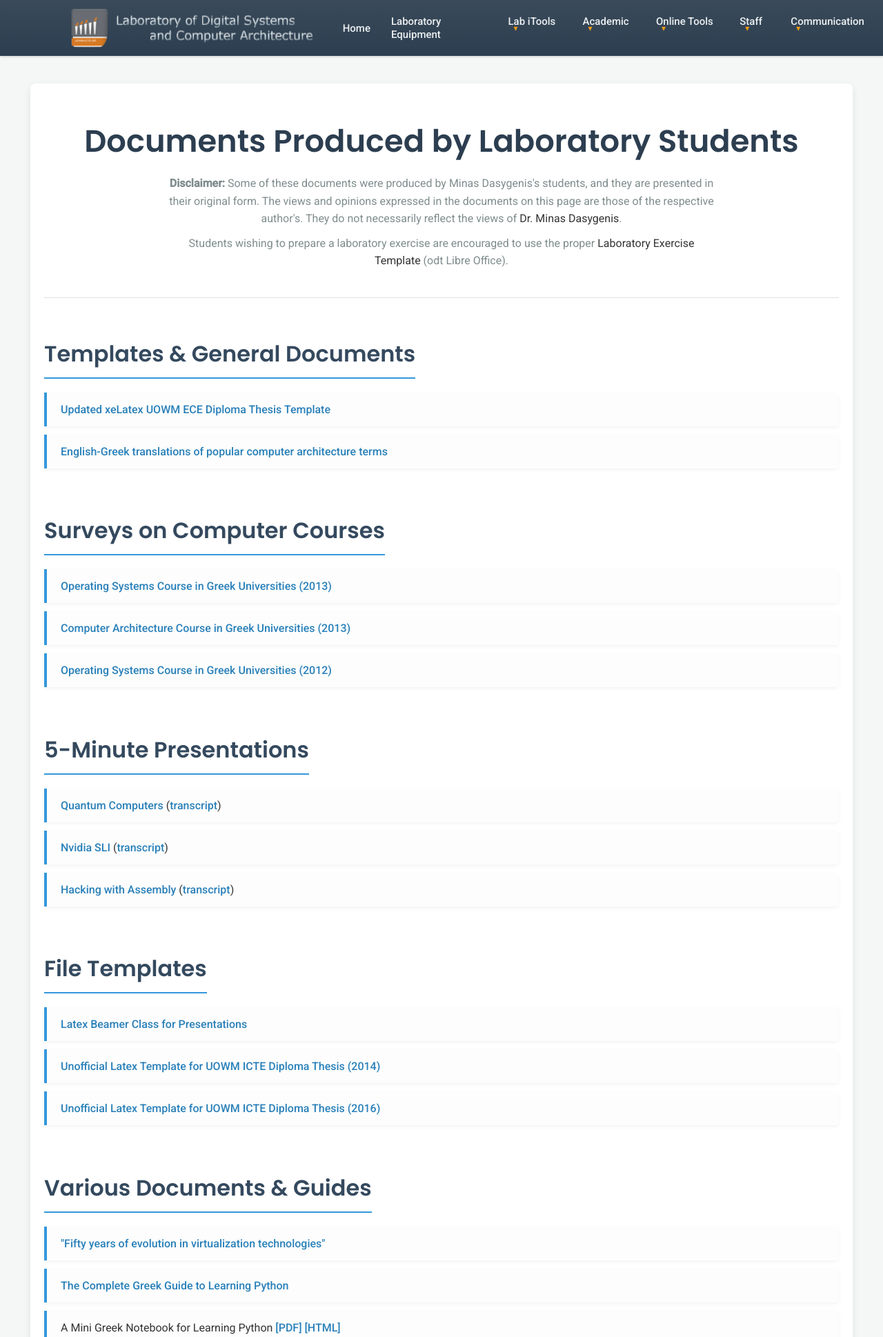
After one commit to umerhere23/Laboratory-of-Digital-Systems, a PHP site: page /documents.php in a window 1280 px wide. The commit adds this page. Shown: the top 1938 px of the page at 69% size. Run offline with PHP 8.4, Linux system fonts and the light colour scheme.

Commit message:
document page

```diff
--- /dev/null
+++ b/assets/css/documents.css
@@ -0,0 +1,92 @@
+/* General Styling for Documents Page */
+body {
+    background-color: #f4f7f6;
+    color: #333;
+}
+
+.documents-container {
+    max-width: 90%;
+    margin: 40px auto;
+    padding: 20px;
+    background-color: #fff;
+    border-radius: 8px;
+    box-shadow: 0 4px 12px rgba(0,0,0,0.08);
+}
+
+.documents-header {
+    text-align: center;
+    padding-bottom: 30px;
+    border-bottom: 1px solid #e0e0e0;
+    margin-bottom: 30px;
+}
+
+.documents-header h1 {
+    font-size: 2.8rem;
+    color: #2c3e50;
+    margin-bottom: 15px;
+}
+
+.documents-header .disclaimer,
+.documents-header .template-info {
+    font-size: 1rem;
+    color: #7f8c8d;
+    max-width: 800px;
+    margin: 10px auto;
+    line-height: 1.6;
+}
+
+.document-section {
+    margin-bottom: 40px;
+}
+
+.document-section h2 {
+    font-size: 2rem;
+    color: #34495e;
+    margin-bottom: 20px;
+    padding-bottom: 10px;
+    border-bottom: 2px solid #3498db;
+    display: inline-block;
+}
+
+.document-list {
+    list-style: none;
+    padding-left: 0;
+}
+
+.document-list li {
+    background-color: #fdfdfd;
+    padding: 15px 20px;
+    border-left: 4px solid #3498db;
+    margin-bottom: 12px;
+    border-radius: 0 5px 5px 0;
+    transition: all 0.3s ease;
+    box-shadow: 0 2px 5px rgba(0,0,0,0.05);
+}
+
+.document-list li:hover {
+    transform: translateX(5px);
+    box-shadow: 0 4px 15px rgba(0,0,0,0.1);
+    border-left-color: #e67e22;
+}
+
+.document-list a {
+    text-decoration: none;
+    color: #2980b9;
+    font-weight: 500;
+    transition: color 0.3s ease;
+}
+
+.document-list a:hover {
+    color: #e67e22;
+}
+
+/* Responsive Design */
+@media (max-width: 768px) {
+    .documents-header h1 {
+        font-size: 2.2rem;
+    }
+
+    .document-section h2 {
+        font-size: 1.8rem;
+    }
+}
--- /dev/null
+++ b/documents.php
@@ -0,0 +1,70 @@
+<?php include('header.php'); ?>
+
+<div class="documents-container">
+    <div class="documents-header">
+        <h1>Documents Produced by Laboratory Students</h1>
+        <p class="disclaimer">
+            <strong>Disclaimer:</strong> Some of these documents were produced by Minas Dasygenis's students, and they are presented in their original form. The views and opinions expressed in the documents on this page are those of the respective author's. They do not necessarily reflect the views of <a href="mdasyg/index.php">Dr. Minas Dasygenis</a>.
+        </p>
+        <p class="template-info">
+            Students wishing to prepare a laboratory exercise are encouraged to use the proper <a href="mdasyg/pdfs/Lab.Template.odt">Laboratory Exercise Template</a> (odt Libre Office).
+        </p>
+    </div>
+
+    <section class="document-section">
+        <h2>Templates &amp; General Documents</h2>
+        <ul class="document-list">
+            <li><a href="docs/Diploma_UOWM_ECE_Xelatex_Template2024.tar.gz">Updated xeLatex UOWM ECE Diploma Thesis Template</a></li>
+            <li><a href="docs/english_translations.txt">English-Greek translations of popular computer architecture terms</a></li>
+        </ul>
+    </section>
+
+    <section class="document-section">
+        <h2>Surveys on Computer Courses</h2>
+        <ul class="document-list">
+            <li><a href="docs/survey_on_OS_course_greece.2013.pdf">Operating Systems Course in Greek Universities (2013)</a></li>
+            <li><a href="docs/survey_on_computer_architecture_course_greek_2013.pdf">Computer Architecture Course in Greek Universities (2013)</a></li>
+            <li><a href="docs/survey_on_operating_systems_course_in_greece.pdf">Operating Systems Course in Greek Universities (2012)</a></li>
+        </ul>
+    </section>
+
+    <section class="document-section">
+        <h2>5-Minute Presentations</h2>
+        <ul class="document-list">
+            <li><a href="docs/quantum_computers.ppt">Quantum Computers</a> (<a href="docs/quantum_computers_transcript.docx">transcript</a>)</li>
+            <li><a href="docs/nvidia_sli.ppt">Nvidia SLI</a> (<a href="docs/nvidia_sli_transcript.doc">transcript</a>)</li>
+            <li><a href="docs/Hacking_with_Assembly.pdf">Hacking with Assembly</a> (<a href="docs/Hacking_with_Assembly_transcript.pdf">transcript</a>)</li>
+        </ul>
+    </section>
+
+    <section class="document-section">
+        <h2>File Templates</h2>
+        <ul class="document-list">
+            <li><a href="docs/dark-beamer-theme-presentation_master_gpetrousov_dasygenis.zip">Latex Beamer Class for Presentations</a></li>
+            <li><a href="docs/uowm_icte_latex_template.zip">Unofficial Latex Template for UOWM ICTE Diploma Thesis (2014)</a></li>
+            <li><a href="docs/uowm_latex-thesis-template_petrousov_dasygenis.zip">Unofficial Latex Template for UOWM ICTE Diploma Thesis (2016)</a></li>
+        </ul>
+    </section>
+
+    <section class="document-section">
+        <h2>Various Documents & Guides</h2>
+        <ul class="document-list">
+            <li><a href="docs/2015.10.1.Koziris.50year_of_Virtualization_Keynote_English.pdf">"Fifty years of evolution in virtualization technologies"</a></li>
+            <li><a href="docs/Python_Programming_Full_Book_Dasygenis_Terzidou.pdf">The Complete Greek Guide to Learning Python</a></li>
+            <li>A Mini Greek Notebook for Learning Python <a href="docs/Mini_Python_Notebook.pdf">[PDF]</a> <a href="docs/Mini_Python_Notebook/index.html">[HTML]</a></li>
+            <li>A Step-by-Step Guide for Using Git and GitHub <a href="docs/greek_git_guide_trigazh_dasygenis.pdf">[PDF]</a> <a href="docs/Greek_Git_Guide_Trigazi_Dasygenis/index.html">[HTML]</a></li>
+        </ul>
+    </section>
+
+    <section class="document-section">
+        <h2>Parallel Systems</h2>
+        <ul class="document-list">
+            <li><a href="docs/Symmetric_and_Assymetric_Multiprocessing_Peletidis_Dasygenis.pdf">Symmetric and Asymmetric Multiprocessing (AMP/SMP)</a></li>
+            <li><a href="docs/Introduction_to_OpenACC_Panagiotidou_Dasygenis.pdf">An Extended Introduction to OpenACC</a></li>
+            <li><a href="docs/DataCenter_as_a_Computer_Extended_Abstract_Tsirka_Dasygenis.pdf">DataCenter as a Computer - Extended Abstract</a></li>
+        </ul>
+    </section>
+
+</div>
+
+<?php include('footer.php'); ?>
--- a/header.php
+++ b/header.php
@@ -48,6 +48,8 @@
         <link rel="stylesheet" href="<?php echo $base_path; ?>assets/css/position-styles.css">
     <?php } elseif (strpos($request_uri, 'polls.php') !== false) { ?>
         <link rel="stylesheet" href="<?php echo $base_path; ?>assets/css/polls.css">
+    <?php } elseif (strpos($request_uri, 'documents.php') !== false) { ?>
+        <link rel="stylesheet" href="<?php echo $base_path; ?>assets/css/documents.css">
     <?php } ?>
 </head>
 <body>
@@ -87,8 +89,8 @@
                     <li id="Academic" class="has-dropdown"><a href="/academic.php" ><span>Academic</span></a>
                         <ul>
                             <li><a href="lessons.php" ><span>Courses</span></a></li>
-                            <li><a href="/thesis.php" ><span>Diploma Thesis</span></a></li>
-                            <li><a href="/documents.php"><span>Document produced by laboratory students (mostly in greek)</span></a></li>
+                            <li><a href="thesis.php" ><span>Diploma Thesis</span></a></li>
+                            <li><a href="documents.php"><span>Document produced by laboratory students (mostly in greek)</span></a></li>
                             <li><a href="/projects.php"><span>Indicative Projects with detailed description</span></a></li>
                             <li><a href="/labachievement.php"><span>Laboratory Achievements</span></a></li>
                         </ul>
```
